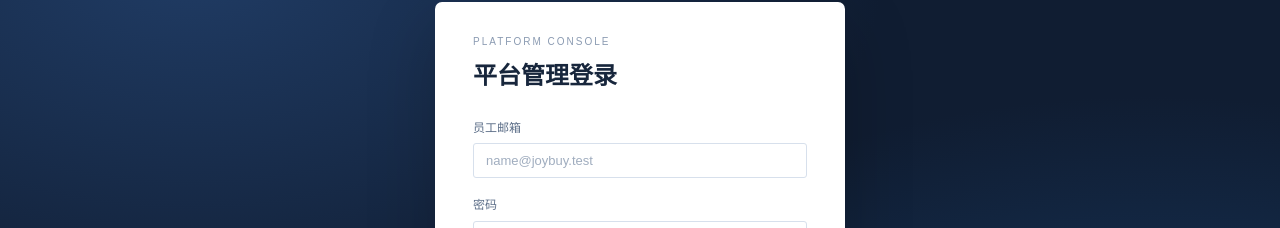
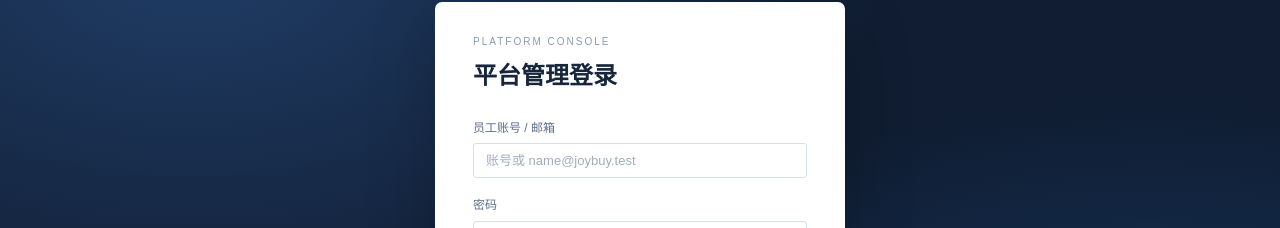
Before and after one commit to LeeYX123/JoybuyDemo, a Vue app in the folder admin-web/: page /login in a window 1280 px wide. Shown: the part 199-427 px from the top of the page. Built offline with nearby package versions, Linux system fonts and the light colour scheme; no server answers.

Commit message:
管理端登录框允许无 @ 的账号名（type=email -> text）

```diff
--- a/admin-web/src/views/LoginView.vue
+++ b/admin-web/src/views/LoginView.vue
@@ -49,14 +49,14 @@ async function submit() {
       <h1 id="login-title">平台管理登录</h1>
       <form @submit.prevent="submit">
         <div class="field">
-          <label for="login-email">员工邮箱</label>
+          <label for="login-email">员工账号 / 邮箱</label>
           <input
             id="login-email"
             v-model="email"
-            type="email"
+            type="text"
             autocomplete="username"
             required
-            placeholder="name@joybuy.test"
+            placeholder="账号或 name@joybuy.test"
           />
         </div>
         <div class="field">
```
